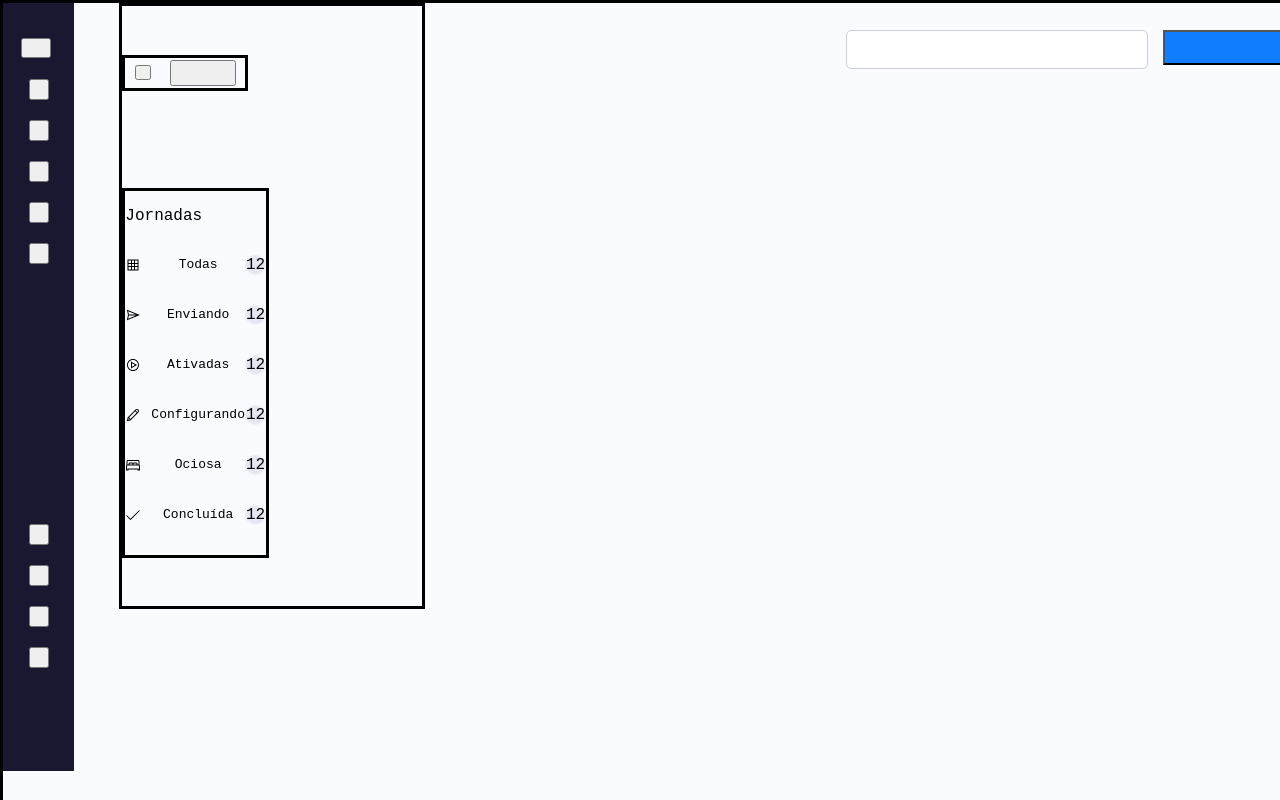
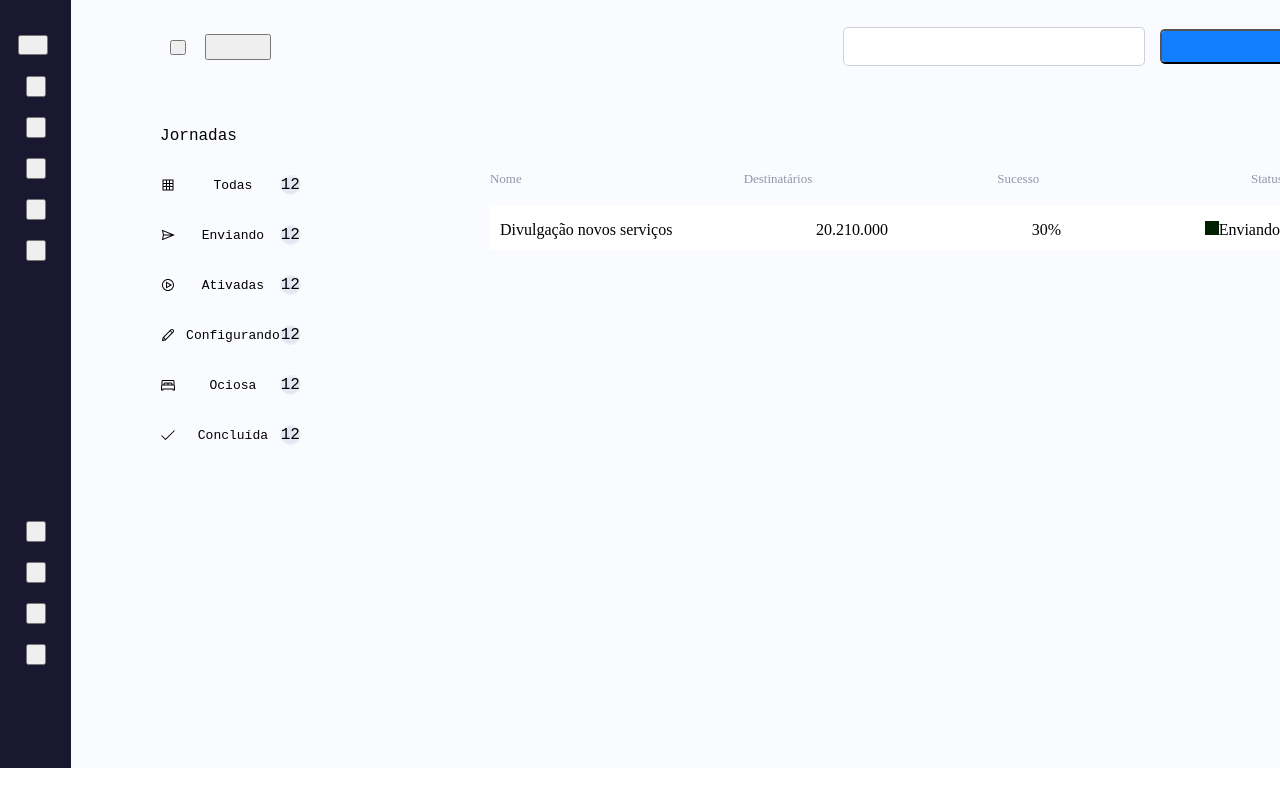
Before and after one commit to lucasbrandaodossantos/teste-d1, a React (Create React App) app: page / in a window 1280 px wide. Shown: the top 800 px of the page. Built offline with nearby package versions, Linux system fonts and the light colour scheme.

Commit message:
Primeira versão do layout finalizada, sem nenhuma entrada de dados externa, apenas componentes em seus devidos lugares

```diff
--- a/src/components/HomeLogo/styles.js
+++ b/src/components/HomeLogo/styles.js
@@ -1,11 +1,11 @@
 import styled from "styled-components";
 
 export const DivButtonsHome = styled.div`
+  margin-top:32px;
   width: 120px;
   height: 30px;
   display: flex;
   flex-direction: row;
-  border:solid;
   justify-content:space-around;
 `;
 
--- a/src/components/Menu/styles.js
+++ b/src/components/Menu/styles.js
@@ -4,15 +4,16 @@ export const MenuTitle = styled.p`
   font-size: 16px;
   font-family: "Courier New", Courier, monospace;
   text-align: left;
-  align-self: left;
+  align-self: flex-start;
+  justify-self: flex-start;
+  margin-top: 65px;
   margin-bottom: 30px;
   display: flex;
-  flex-direction: table;
+  flex-direction: flex-start;
 `;
 
 export const MenuDivPrincipal = styled.div`
   opacity: 1;
-  border: solid;
   width: fit-content;
   height: fit-content;
 `;
--- a/src/components/NewJourneyButton/styles.js
+++ b/src/components/NewJourneyButton/styles.js
@@ -1,11 +1,12 @@
 import styled from "styled-components";
 
 export const NewJourneyBt = styled.button`
-  top: 27px;
-  left: 1160px;
   width: 150px;
   height: 35px;
   background: #117eff 0% 0% no-repeat padding-box;
   opacity: 1;
   padding-left:15px;
+  border-radius:5px;
+  justify-self:flex-end;
+  align-self:center;
 `;
--- a/src/components/Search/styles.js
+++ b/src/components/Search/styles.js
@@ -3,16 +3,13 @@ import styled from "styled-components";
 export const DivSearch = styled.div`
   display: flex;
   flex-direction: row;
-  align-self: flex-start;
-  justify-self: flex-start;
   margin-right:90px;
   margin-top:27px;
-  order:5;
+  justify-self:flex-end;
+  align-self:flex-end;
 `;
 
 export const Input = styled.input`
-  top: 27px;
-  left: 849px;
   width: 296px;
   height: 35px;
   background: #ffffff 0% 0% no-repeat padding-box;
--- a/src/components/Table/index.js
+++ b/src/components/Table/index.js
@@ -1,9 +1,44 @@
 import React from "react";
-import {TableLine} from "./styles"
+import {
+  DivTable,
+  DivHeader,
+  DivLines,
+  HeaderName,
+  HeaderRecipient,
+  HeaderSuccess,
+  HeaderStatus,
+  TableLine,
+  ColumnName,
+  ColumnRecipient,
+  ColumnSuccess,
+  DivStatus,
+  ColumnStatus,
+  IconStatus,
+} from "./styles";
 class Table extends React.Component {
   render() {
     return (
-        <TableLine></TableLine>
+      <DivTable>
+        <DivHeader>
+          <HeaderName>Nome</HeaderName>
+          <HeaderRecipient>Destinatários</HeaderRecipient>
+          <HeaderSuccess>Sucesso</HeaderSuccess>
+          <HeaderStatus>Status</HeaderStatus>
+        </DivHeader>
+
+        <DivLines>
+          <TableLine>
+            <ColumnName>Divulgação novos serviços</ColumnName>
+            <ColumnRecipient>20.210.000</ColumnRecipient>
+            <ColumnSuccess>30%</ColumnSuccess>
+
+            <DivStatus>
+              <IconStatus></IconStatus>
+              <ColumnStatus>Enviando</ColumnStatus>
+            </DivStatus>
+          </TableLine>
+        </DivLines>
+      </DivTable>
     );
   }
 }
--- a/src/components/Table/styles.js
+++ b/src/components/Table/styles.js
@@ -1,12 +1,101 @@
 import styled from "styled-components";
 
+export const DivTable = styled.div`
+  margin-top: 90px;
+  width: fit-content;
+  height: fit-content;
+  margin-bottom: 10px;
+  margin-right:100px;
+  display: flex;
+  align-self: right;
+  justify-content: center;
+  flex-direction: column;
+`;
+
+export const DivHeader = styled.div`
+  width: 800px;
+  height: fit-content;
+  margin-bottom: 10px;
+  display: flex;
+  justify-content: space-between;
+  align-self: flex-end;
+  padding: 0px 10px 0 10px;
+`;
+
+export const DivLines = styled.div`
+  width: 800px;
+  height: fit-content;
+  margin-bottom: 10px;
+  display: flex;
+  flex-direction: row;
+  justify-content: space-between;
+  align-self: flex-start;
+  padding: 0px 10px 0 10px;
+`;
+
+export const HeaderName = styled.p`
+  width: 39px;
+  height: 13px;
+  font: normal normal normal 13px/19px Gotham;
+  color: #9196ab;
+  opacity: 1;
+`;
+
+export const HeaderRecipient = styled.p`
+  width: 39px;
+  height: 13px;
+  font: normal normal normal 13px/19px Gotham;
+  color: #9196ab;
+  opacity: 1;
+`;
+
+export const HeaderSuccess = styled.p`
+  width: 39px;
+  height: 13px;
+  font: normal normal normal 13px/19px Gotham;
+  color: #9196ab;
+  opacity: 1;
+`;
+
+export const HeaderStatus = styled.p`
+  width: 39px;
+  height: 13px;
+  font: normal normal normal 13px/19px Gotham;
+  color: #9196ab;
+  opacity: 1;
+`;
+
 export const TableLine = styled.div`
-  top: 27px;
-  left: 1160px;
-  width: 150px;
-  height: 35px;
-  background: #117eff 0% 0% no-repeat padding-box;
+  width: 800px;
+  height: 45px;
+  background: #ffffff 0% 0% no-repeat padding-box;
   opacity: 1;
-  flex-direction:flex-end;
-  align-self:flex-end;
+  display: flex;
+  align-self: left;
+  justify-self: center;
+  justify-content: space-between;
+  padding: 0px 10px 0 10px;
 `;
+
+export const ColumnName = styled.p``;
+
+export const ColumnRecipient = styled.p``;
+
+export const ColumnSuccess = styled.p``;
+
+export const DivStatus = styled.div`
+  display: flex;
+  flex-direction: row;
+  margin-right:0;
+  align-content: flex-end;
+  justify-content: flex-end;
+`;
+
+export const ColumnStatus = styled.p`
+`;
+
+export const IconStatus = styled.p`
+  width: 14px;
+  height: 14px;
+  background-color: #002002;
+`;
--- a/src/pages/principal/App.js
+++ b/src/pages/principal/App.js
@@ -1,5 +1,5 @@
 import React from "react";
-import { Divprincipal, DivMenuLogo } from "./styles";
+import { Divprincipal, DivMenuLogo, DivSearchTable } from "./styles";
 import SideMenuBar from "../../components/SideMenuBar/index.js";
 import Menu from "../../components/Menu/index.js";
 import Search from "../../components/Search/index.js";
@@ -15,9 +15,10 @@ function App() {
         <Menu></Menu>
       </DivMenuLogo>
 
-      <Search></Search>
-
-      <Table></Table>
+      <DivSearchTable>
+        <Search></Search>
+        <Table></Table>
+      </DivSearchTable>
     </Divprincipal>
   );
 }
--- a/src/pages/principal/styles.js
+++ b/src/pages/principal/styles.js
@@ -2,21 +2,28 @@ import styled from "styled-components";
 
 export const Divprincipal = styled.div`
   width: 1400px;
-  height: 1151px;
+  height: fit-content;
   background: #fafbff 0% 0% no-repeat padding-box;
   opacity: 1;
   display: flex;
-  border: solid;
   flex-direction: row;
   justify-content: space-between;
 `;
 
 export const DivMenuLogo = styled.div`
-  border: solid;
-  height: 600px;
-  width:300px;
+  height: fit-content;
+  width: fit-content;
   display: flex;
   flex-direction: column;
-  justify-content:space-around;
-  align-content:center;
-  `;
+  justify-content: space-around;
+  align-content: center;
+`;
+
+export const DivSearchTable = styled.div`
+  width:fit-content;
+  height:fit-content;
+  display: flex;
+  flex-direction:column;
+  justify-content:center;
+  align-items:center;
+`;
```
